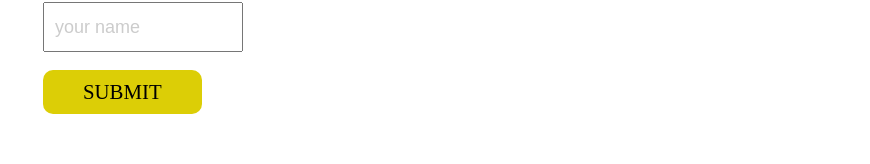
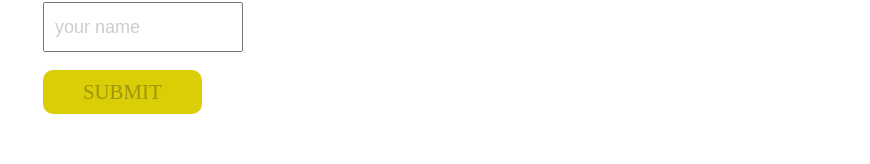
Before and after one commit to monika-stempniak/MapCountriesQuiz, a React app: page / in a window 1280 px wide. Shown: the part 126-290 px from the top of the page, without its empty margins (410-1280 px from the left). Built offline with nearby package versions, Linux system fonts and the light colour scheme; the HTML template or start-up script is replaced by a standard one.

Commit message:
Add redirect functionality to the handleSubmit() function

```diff
--- a/src/js/components/Button.jsx
+++ b/src/js/components/Button.jsx
@@ -7,6 +7,7 @@ type Props = {
   isHidden?: boolean,
   handleClick?: (e: SyntheticMouseEvent<HTMLAnchorElement>) => void,
   children: React.Node,
+  isDisable?: boolean,
 }
 
 const Button = (props: Props) => {
@@ -17,6 +18,7 @@ const Button = (props: Props) => {
     isHidden,
     handleClick,
     children,
+    isDisable,
   } = props
 
   return (
@@ -25,6 +27,7 @@ const Button = (props: Props) => {
       className={btnClass}
       aria-hidden={isHidden}
       onClick={handleClick}
+      disabled={isDisable}
     >
       {children}
     </button>
@@ -35,6 +38,7 @@ Button.defaultProps = {
   htmlType: 'button',
   isHidden: false,
   handleClick: () => {},
+  isDisable: false,
 };
 
 export default Button
--- a/src/js/scenes/Home.jsx
+++ b/src/js/scenes/Home.jsx
@@ -1,13 +1,14 @@
 // @flow
 import * as React from 'react';
 import { connect } from 'react-redux'
+import { withRouter } from 'react-router-dom'
 import Header from '../components/Header'
 import Button from '../components/Button'
 import addUserName from '../actions/userAction'
-import AppWrapper from '../HOC/AppWrapper'
 
 type State = {
   name: string,
+  isDisable: boolean,
 }
 
 type Props = {
@@ -15,30 +16,41 @@ type Props = {
     type: string,
     payload: string,
   }),
+  history: Array<string>,
 }
 
 class Home extends React.Component<Props, State> {
-  state = { name: '' }
+  state = {
+    name: '',
+    isDisable: true,
+  }
 
   handleChange = (e: SyntheticInputEvent<HTMLInputElement>) => {
     (e.target: HTMLInputElement)
-    this.setState({ [e.target.name]: e.target.value })
+    this.setState({
+      [e.target.name]: e.target.value,
+      isDisable: false,
+    })
   }
 
   handleSubmit = (e: SyntheticMouseEvent<HTMLButtonElement>) => {
     e.preventDefault()
 
     const { name } = this.state
-    const { addUserName } = this.props
+    const { addUserName, history } = this.props
 
     addUserName(name)
 
-    // redirect <a src="/quiz" ><button></button></a>
-    // create src state and setStates
+    history.push('/quiz')
   }
 
   render() {
-    const { name } = this.state
+    const { name, isDisable } = this.state
+
+    const disabledClass = isDisable
+    ? 'btn-disabled'
+    : ''
+
     return (
       <section className="home">
         <Header section="home">
@@ -64,7 +76,8 @@ class Home extends React.Component<Props, State> {
             <br />
             <Button
               htmlType="submit"
-              btnClass='btn btn-submit'
+              btnClass={`btn btn-submit ${disabledClass}`}
+              isDisable={isDisable}
             >
               Submit
             </Button>
@@ -75,6 +88,4 @@ class Home extends React.Component<Props, State> {
   }
 }
 
-const HomeHOC = AppWrapper(Home)
-
-export default connect(null, { addUserName })(HomeHOC)
+export default connect(null, { addUserName })(withRouter(Home))
--- a/src/scss/partials/_Home.scss
+++ b/src/scss/partials/_Home.scss
@@ -6,6 +6,10 @@
     &:hover {
       @extend %btn-hover;
     }
+  }
+
+  .btn-disabled {
+    cursor: not-allowed;
   }
 
   &-input {
```
